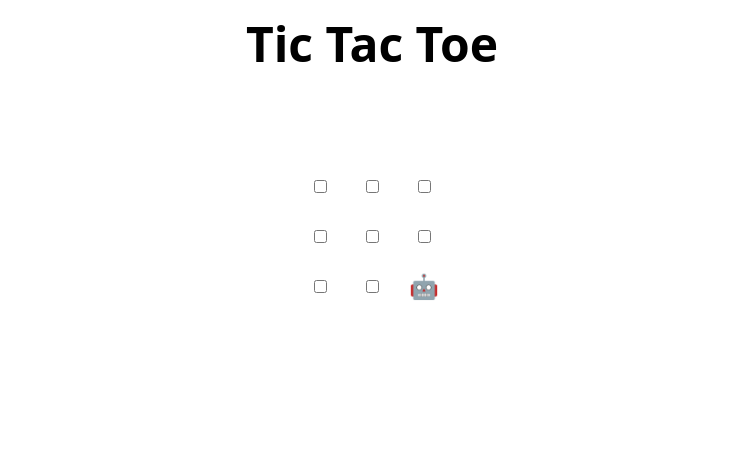
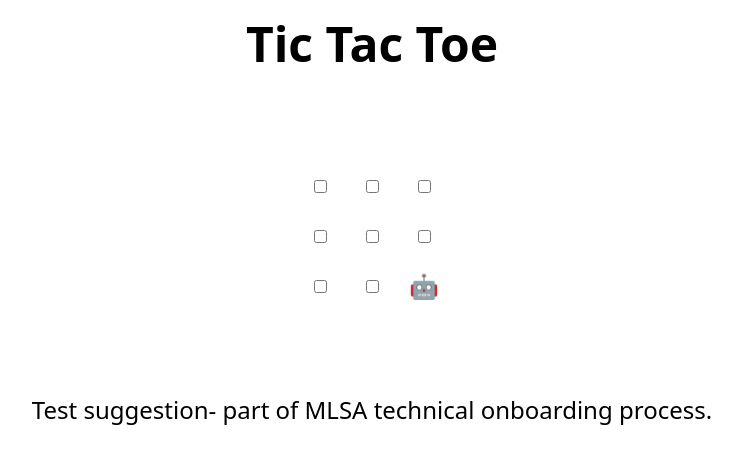
Before and after one commit to ImmrBhattarai/skills-review-pull-requests, a plain HTML site: page index.html in a window 1280 px wide. Shown: the whole page, without its empty margins (268-1010 px from the left). Drawn offline with Linux system fonts and the light colour scheme.

Commit message:
Updated index.html
Tried committing suggestion as a part of MLSA technical onboarding process.

```diff
--- a/index.html
+++ b/index.html
@@ -48,7 +48,7 @@
 </table>
 
 <h2 hidden>Game over, refresh to play again 🧑‍💻 🤖!</h2>
-
+Test suggestion- part of MLSA technical onboarding process.
 <script>
   // Initialization
   const boxes = Array.from(document.querySelectorAll("td"));
```
